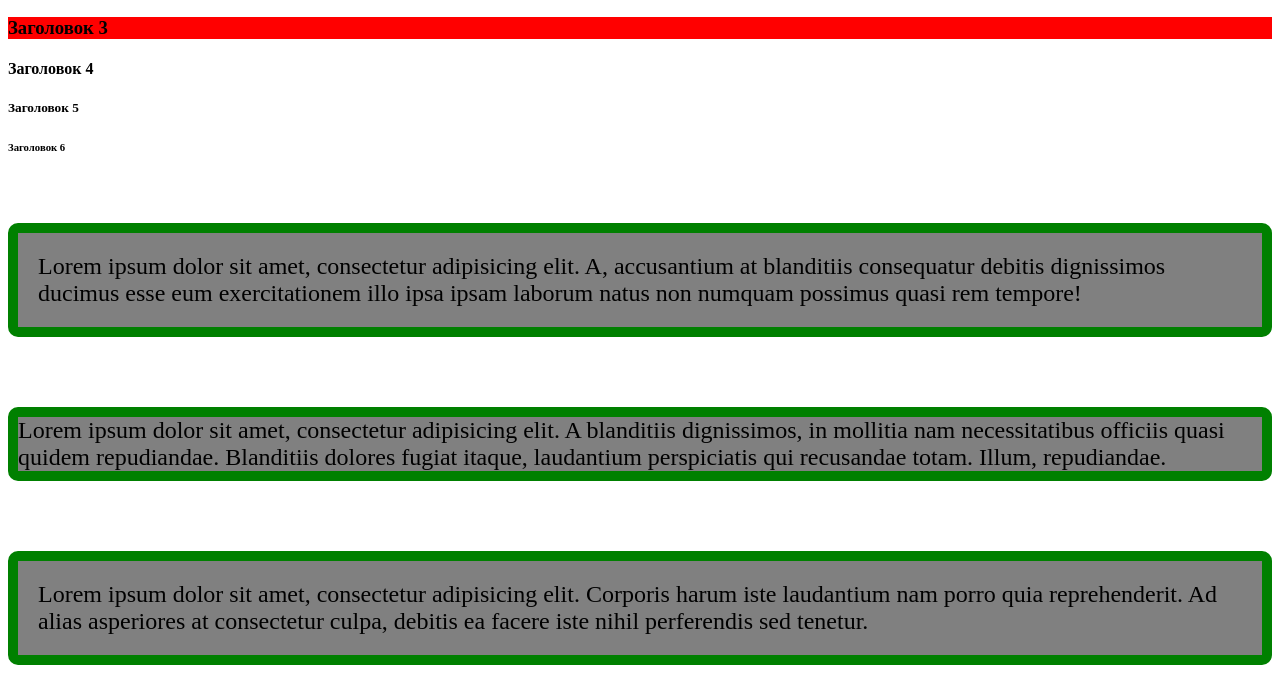
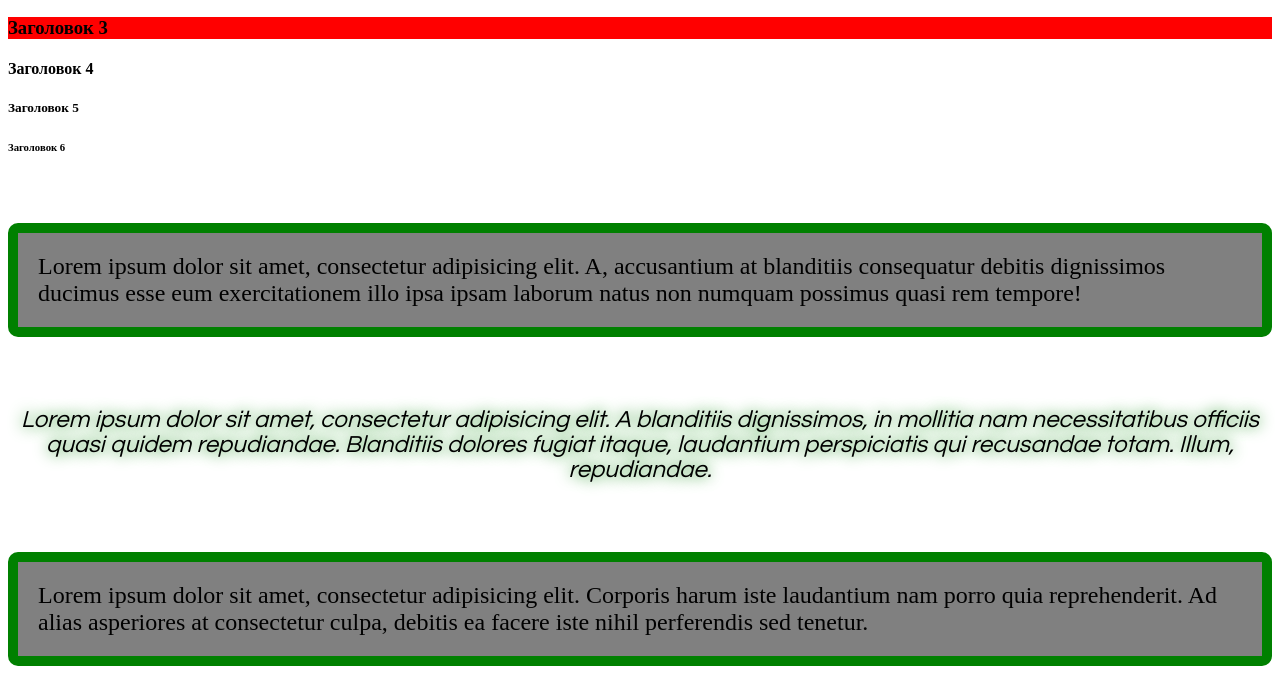
Before and after one commit to 1nclude12/site_ex.2, a plain HTML site: page index.html in a window 1280 px wide. Shown: the part 110-800 px from the top of the page. Drawn offline with Linux system fonts and the light colour scheme.

Commit message:
Added a new paragraph with text shadow

```diff
--- a/styles.css
+++ b/styles.css
@@ -21,11 +21,11 @@ h3 {
     padding-bottom: 20px;
 }
 .paragraph2 {
-    background: grey;
-    font-size: 18pt;
-    color: black;
-    border: 10px solid green;
-    border-radius: 10px;
+    font-size: 24px;
+    font-style: oblique;
+    text-align: center;
+    font-family: Century Gothic;
+    text-shadow: 0 0 15px rgb(0, 128, 0);
 }
 .paragraph3 {
     background: grey;
```
